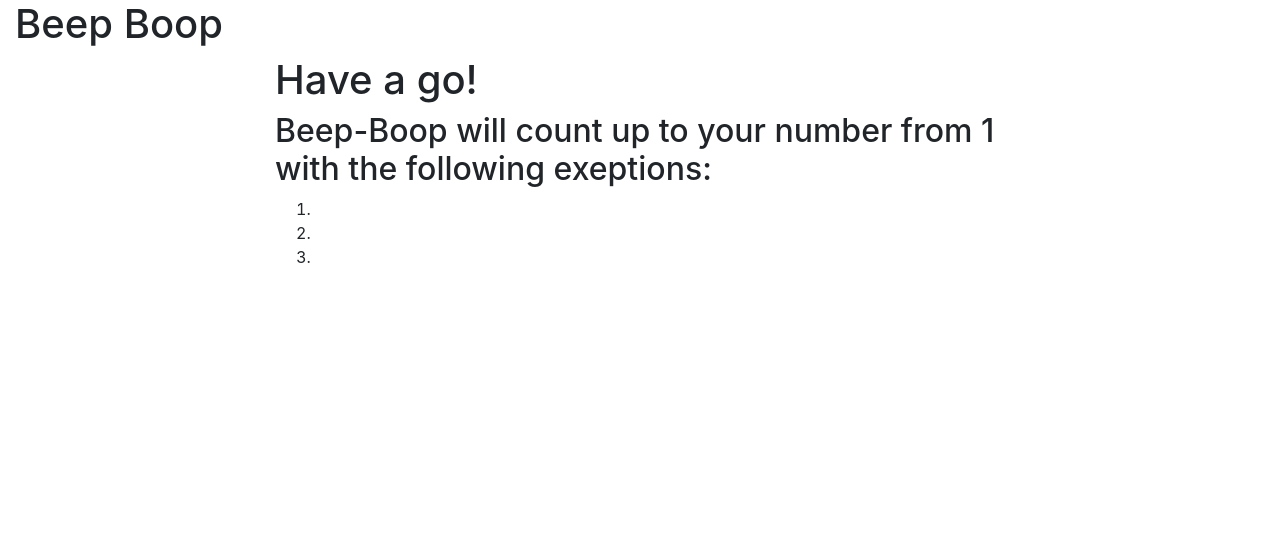
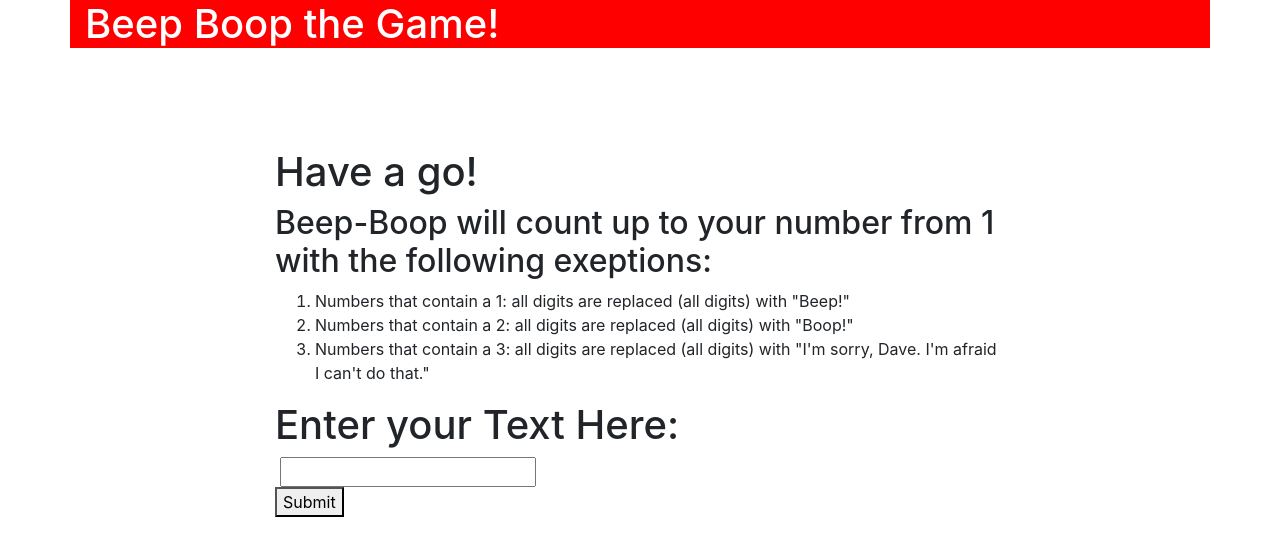
Before and after one commit to seanbyram/beep-boop, a plain HTML site: page index.html in a window 1280 px wide. Drawn offline with Linux system fonts and the light colour scheme.

Commit message:
add game exceptions text, text field for user input

```diff
--- a/css/styles.css
+++ b/css/styles.css
@@ -1,4 +1,6 @@
 #header {
+  background-color: red;
+  color: white;
   margin-bottom: 100px;
 }
 
--- a/index.html
+++ b/index.html
@@ -12,8 +12,8 @@
 
   <body>
 
-    <div class="container-fluid header">
-      <h1 class="text-header">Beep Boop</h1>
+    <div id="header" class="container header">
+      <h1 class="text-header">Beep Boop the Game!</h1>
     </div>
 
     <div class="container main">
@@ -28,10 +28,16 @@
             Beep-Boop will count up to your number from 1 with the following exeptions:
           </h2>
           <ol>
-            <li></li>
-            <li></li>
-            <li></li>
+            <li>Numbers that contain a 1: all digits are replaced (all digits) with "Beep!"</li>
+            <li>Numbers that contain a 2: all digits are replaced (all digits) with "Boop!"</li>
+            <li>Numbers that contain a 3: all digits are replaced (all digits) with "I'm sorry, Dave. I'm afraid I can't do that."</li>
           </ol>
+          <h1>Enter your Text Here:</h1>
+          <form class="" >
+            <label for="number"></label>
+            <input type="text" name="number" value="">
+          </form>
+          <button type="submit" name="btn-submit">Submit</button>
         </div>
       </div>
     </div> <!-- Close main container -->
```
